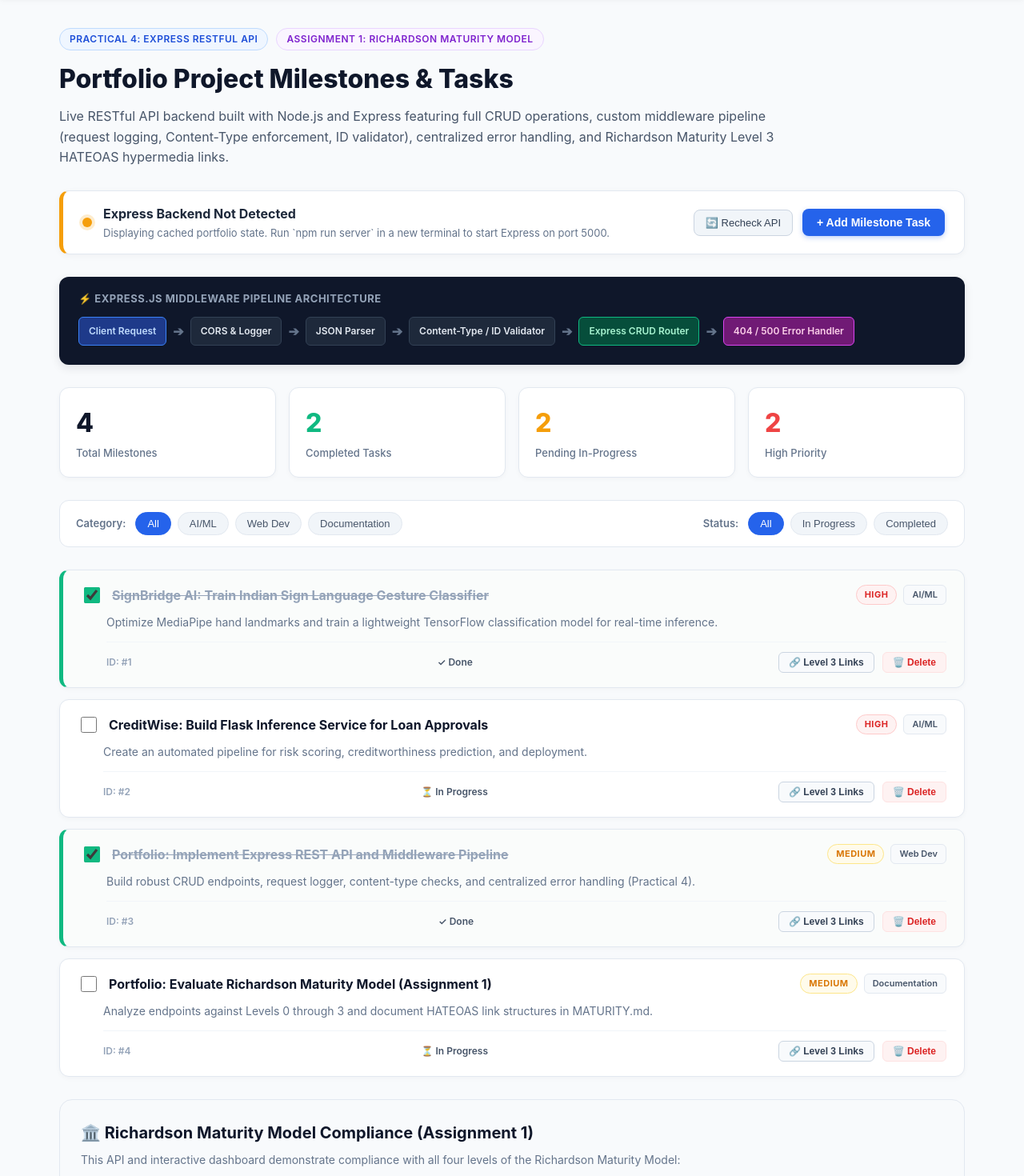
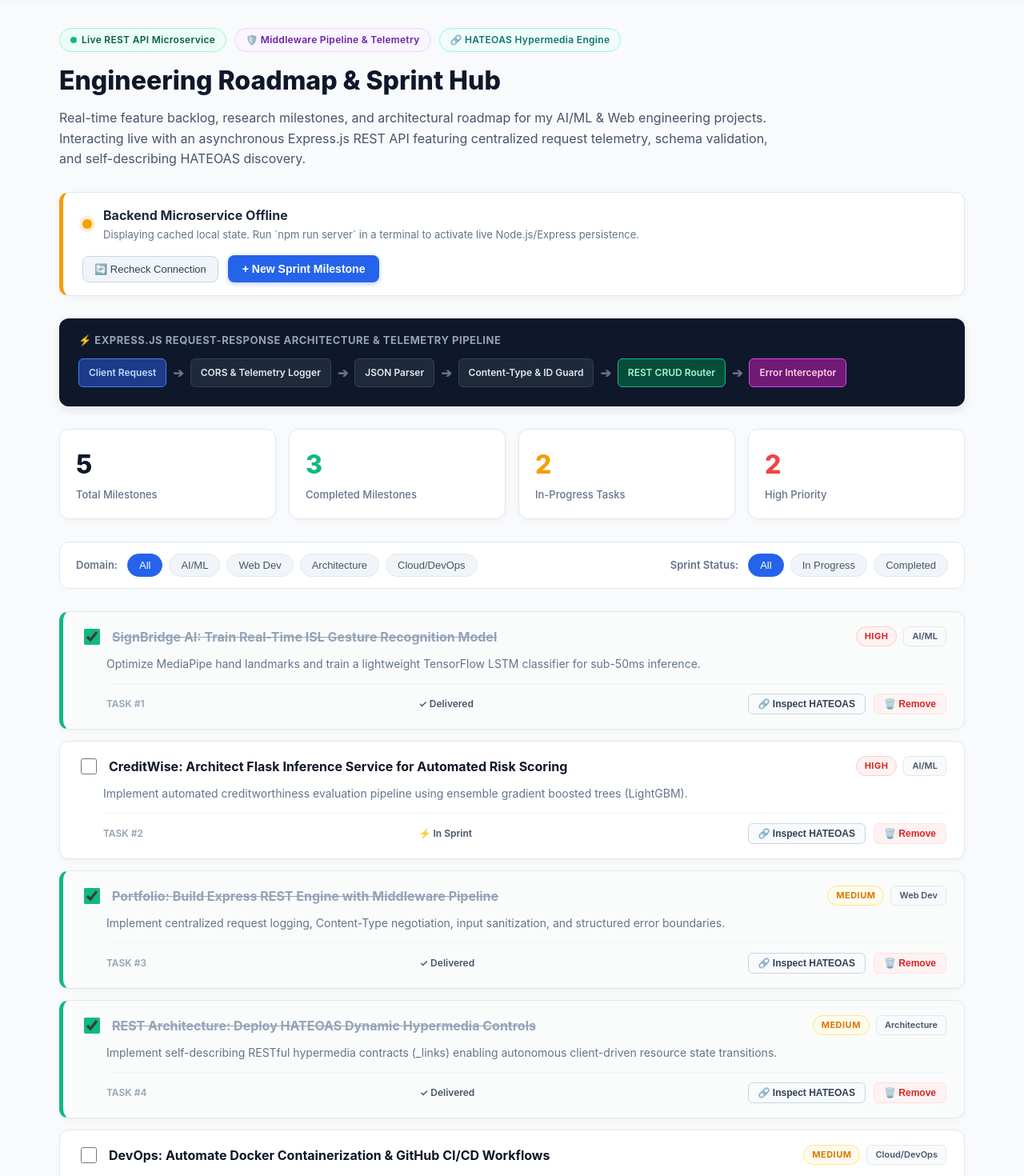
Before and after one commit to Jeel-Pipaliya/student-portfolio, a React (Vite) app: page /tasks in a window 1280 px wide. Shown: the part 80-1550 px from the top of the page at 80% size. Built offline with nearby package versions, Linux system fonts and the light colour scheme; no server answers.

Commit message:
feat(roadmap): polish Dev Roadmap UI and replace academic badges with engineering microservice showcases

```diff
--- a/src/components/NavBar.jsx
+++ b/src/components/NavBar.jsx
@@ -15,7 +15,7 @@ function NavBar({ isDarkMode, toggleTheme }) {
         </Link>
 
         <Link to="/tasks">
-          Tasks & API
+          Dev Roadmap
         </Link>
 
         <Link to="/contact">
--- a/src/index.css
+++ b/src/index.css
@@ -905,24 +905,58 @@ main {
   margin-bottom: 12px;
 }
 
-.badge-academic {
+.badge-tech {
   display: inline-flex;
   align-items: center;
-  padding: 4px 12px;
-  background: #eff6ff;
-  color: #1d4ed8;
+  gap: 6px;
+  padding: 5px 13px;
+  background: #ecfdf5;
+  color: #065f46;
   font-size: 12px;
   font-weight: 600;
   border-radius: 9999px;
-  border: 1px solid #bfdbfe;
-  text-transform: uppercase;
-  letter-spacing: 0.5px;
-}
-
-.badge-academic.badge-rmm {
+  border: 1px solid #a7f3d0;
+  letter-spacing: 0.3px;
+}
+
+.live-dot-inline {
+  width: 8px;
+  height: 8px;
+  border-radius: 50%;
+  background: #10b981;
+  box-shadow: 0 0 0 2px rgba(16, 185, 129, 0.3);
+  display: inline-block;
+  animation: pulse-green 1.5s infinite;
+}
+
+.badge-tech.badge-purple {
   background: #faf5ff;
-  color: #7e22ce;
+  color: #6b21a8;
   border-color: #e9d5ff;
+}
+
+.badge-tech.badge-cyan {
+  background: #f0fdfa;
+  color: #0f766e;
+  border-color: #99f6e4;
+}
+
+.app.dark .badge-tech {
+  background: #064e3b;
+  color: #a7f3d0;
+  border-color: #059669;
+}
+
+.app.dark .badge-tech.badge-purple {
+  background: #3b0764;
+  color: #e9d5ff;
+  border-color: #7e22ce;
+}
+
+.app.dark .badge-tech.badge-cyan {
+  background: #134e4a;
+  color: #99f6e4;
+  border-color: #14b8a6;
 }
 
 .tasks-title {
--- a/src/pages/Tasks.jsx
+++ b/src/pages/Tasks.jsx
@@ -5,8 +5,8 @@ const API_BASE_URL = "http://localhost:5000";
 const INITIAL_FALLBACK_TASKS = [
   {
     id: 1,
-    title: "SignBridge AI: Train Indian Sign Language Gesture Classifier",
-    description: "Optimize MediaPipe hand landmarks and train a lightweight TensorFlow classification model for real-time inference.",
+    title: "SignBridge AI: Train Real-Time ISL Gesture Recognition Model",
+    description: "Optimize MediaPipe hand landmarks and train a lightweight TensorFlow LSTM classifier for sub-50ms inference.",
     category: "AI/ML",
     priority: "High",
     completed: true,
@@ -20,8 +20,8 @@ const INITIAL_FALLBACK_TASKS = [
   },
   {
     id: 2,
-    title: "CreditWise: Build Flask Inference Service for Loan Approvals",
-    description: "Create an automated pipeline for risk scoring, creditworthiness prediction, and deployment.",
+    title: "CreditWise: Architect Flask Inference Service for Automated Risk Scoring",
+    description: "Implement automated creditworthiness evaluation pipeline using ensemble gradient boosted trees (LightGBM).",
     category: "AI/ML",
     priority: "High",
     completed: false,
@@ -35,8 +35,8 @@ const INITIAL_FALLBACK_TASKS = [
   },
   {
     id: 3,
-    title: "Portfolio: Implement Express REST API and Middleware Pipeline",
-    description: "Build robust CRUD endpoints, request logger, content-type checks, and centralized error handling (Practical 4).",
+    title: "Portfolio: Build Express REST Engine with Middleware Pipeline",
+    description: "Implement centralized request logging, Content-Type negotiation, input sanitization, and structured error boundaries.",
     category: "Web Dev",
     priority: "Medium",
     completed: true,
@@ -50,16 +50,31 @@ const INITIAL_FALLBACK_TASKS = [
   },
   {
     id: 4,
-    title: "Portfolio: Evaluate Richardson Maturity Model (Assignment 1)",
-    description: "Analyze endpoints against Levels 0 through 3 and document HATEOAS link structures in MATURITY.md.",
-    category: "Documentation",
+    title: "REST Architecture: Deploy HATEOAS Dynamic Hypermedia Controls",
+    description: "Implement self-describing RESTful hypermedia contracts (_links) enabling autonomous client-driven resource state transitions.",
+    category: "Architecture",
     priority: "Medium",
-    completed: false,
+    completed: true,
     createdAt: new Date().toISOString(),
     _links: {
       self: { href: "http://localhost:5000/tasks/4", method: "GET" },
       update: { href: "http://localhost:5000/tasks/4", method: "PUT" },
       delete: { href: "http://localhost:5000/tasks/4", method: "DELETE" },
+      collection: { href: "http://localhost:5000/tasks", method: "GET" }
+    }
+  },
+  {
+    id: 5,
+    title: "DevOps: Automate Docker Containerization & GitHub CI/CD Workflows",
+    description: "Configure automated testing pipelines and multi-stage container builds for rapid deployment.",
+    category: "Cloud/DevOps",
+    priority: "Medium",
+    completed: false,
+    createdAt: new Date().toISOString(),
+    _links: {
+      self: { href: "http://localhost:5000/tasks/5", method: "GET" },
+      update: { href: "http://localhost:5000/tasks/5", method: "PUT" },
+      delete: { href: "http://localhost:5000/tasks/5", method: "DELETE" },
       collection: { href: "http://localhost:5000/tasks", method: "GET" }
     }
   }
@@ -140,10 +155,10 @@ function Tasks() {
           prev.map((t) => (t.id === task.id ? updatedTask : t))
         );
         showToast(
-          `Task #${task.id} updated (HTTP 200 OK): ${updatedCompleted ? "Completed" : "In Progress"}`
+          `Milestone #${task.id} updated (HTTP 200 OK): ${updatedCompleted ? "Completed" : "In Progress"}`
         );
       } catch (err) {
-        showToast(`Error updating task: ${err.message}`, "error");
+        showToast(`Error updating milestone: ${err.message}`, "error");
       }
     } else {
       // Local client fallback
@@ -153,14 +168,14 @@ function Tasks() {
         )
       );
       showToast(
-        `Task #${task.id} updated locally (Start server with 'npm run server' for live persistence)`
+        `Milestone #${task.id} updated locally (Start backend with 'npm run server' for live persistence)`
       );
     }
   };
 
   // Delete Task (DELETE /tasks/:id)
   const handleDeleteTask = async (taskId) => {
-    if (!window.confirm(`Are you sure you want to delete Task #${taskId}?`)) {
+    if (!window.confirm(`Are you sure you want to remove Milestone #${taskId}?`)) {
       return;
     }
 
@@ -175,13 +190,13 @@ function Tasks() {
         }
 
         setTasks((prev) => prev.filter((t) => t.id !== taskId));
-        showToast(`Task #${taskId} deleted successfully (HTTP 200 OK)`);
+        showToast(`Milestone #${taskId} deleted successfully (HTTP 200 OK)`);
       } catch (err) {
-        showToast(`Error deleting task: ${err.message}`, "error");
+        showToast(`Error deleting milestone: ${err.message}`, "error");
       }
     } else {
       setTasks((prev) => prev.filter((t) => t.id !== taskId));
-      showToast(`Task #${taskId} deleted locally`);
+      showToast(`Milestone #${taskId} removed locally`);
     }
   };
 
@@ -189,7 +204,7 @@ function Tasks() {
   const handleCreateTask = async (e) => {
     e.preventDefault();
     if (!formData.title.trim()) {
-      setFormError("Task title is required.");
+      setFormError("Milestone title is required.");
       return;
     }
 
@@ -221,7 +236,7 @@ function Tasks() {
           priority: "Medium"
         });
         showToast(
-          `Task #${createdTask.id} created successfully (HTTP 201 Created)!`
+          `Milestone #${createdTask.id} created successfully (HTTP 201 Created)!`
         );
       } catch (err) {
         setFormError(`Server error: ${err.message}`);
@@ -258,7 +273,7 @@ function Tasks() {
       });
       setFormSubmitting(false);
       showToast(
-        `Task #${nextId} created locally (Start server with 'npm run server' for live persistence)`
+        `Milestone #${nextId} created locally (Start backend with 'npm run server' for live persistence)`
       );
     }
   };
@@ -300,14 +315,21 @@ function Tasks() {
       {/* Header Section */}
       <div className="tasks-header">
         <div className="header-badges">
-          <span className="badge-academic">Practical 4: Express RESTful API</span>
-          <span className="badge-academic badge-rmm">Assignment 1: Richardson Maturity Model</span>
+          <span className="badge-tech">
+            <span className="live-dot-inline"></span> Live REST API Microservice
+          </span>
+          <span className="badge-tech badge-purple">
+            🛡️ Middleware Pipeline & Telemetry
+          </span>
+          <span className="badge-tech badge-cyan">
+            🔗 HATEOAS Hypermedia Engine
+          </span>
         </div>
-        <h1 className="tasks-title">Portfolio Project Milestones & Tasks</h1>
+        <h1 className="tasks-title">Engineering Roadmap & Sprint Hub</h1>
         <p className="tasks-subtitle">
-          Live RESTful API backend built with Node.js and Express featuring full CRUD operations,
-          custom middleware pipeline (request logging, Content-Type enforcement, ID validator),
-          centralized error handling, and Richardson Maturity Level 3 HATEOAS hypermedia links.
+          Real-time feature backlog, research milestones, and architectural roadmap for my AI/ML & Web
+          engineering projects. Interacting live with an asynchronous Express.js REST API featuring centralized
+          request telemetry, schema validation, and self-describing HATEOAS discovery.
         </p>
       </div>
 
@@ -316,39 +338,39 @@ function Tasks() {
         <div className="status-indicator-group">
           <span className="status-dot"></span>
           <div>
-            <strong>{isApiOnline ? "Live Express REST API Active" : "Express Backend Not Detected"}</strong>
+            <strong>{isApiOnline ? "Express Backend Microservice Active" : "Backend Microservice Offline"}</strong>
             <p className="status-desc">
               {isApiOnline
-                ? `Connected to ${API_BASE_URL} • Global Request Logger & HATEOAS active`
-                : "Displaying cached portfolio state. Run `npm run server` in a new terminal to start Express on port 5000."}
+                ? `Connected to ${API_BASE_URL} • Live Request Telemetry & HATEOAS Contract Active`
+                : "Displaying cached local state. Run `npm run server` in a terminal to activate live Node.js/Express persistence."}
             </p>
           </div>
         </div>
         <div className="status-actions">
           <button className="refresh-btn" onClick={fetchTasks} title="Check API Connection">
-            🔄 Recheck API
+            🔄 Recheck Connection
           </button>
           <button className="add-task-btn" onClick={() => setShowAddModal(true)}>
-            + Add Milestone Task
+            + New Sprint Milestone
           </button>
         </div>
       </div>
 
       {/* Middleware Pipeline Visualizer */}
       <div className="pipeline-card">
-        <div className="pipeline-title">⚡ Express.js Middleware Pipeline Architecture</div>
+        <div className="pipeline-title">⚡ Express.js Request-Response Architecture & Telemetry Pipeline</div>
         <div className="pipeline-flow">
           <div className="pipeline-step step-client">Client Request</div>
           <div className="pipeline-arrow">➔</div>
-          <div className="pipeline-step">CORS & Logger</div>
+          <div className="pipeline-step">CORS & Telemetry Logger</div>
           <div className="pipeline-arrow">➔</div>
           <div className="pipeline-step">JSON Parser</div>
           <div className="pipeline-arrow">➔</div>
-          <div className="pipeline-step">Content-Type / ID Validator</div>
+          <div className="pipeline-step">Content-Type & ID Guard</div>
           <div className="pipeline-arrow">➔</div>
-          <div className="pipeline-step step-router">Express CRUD Router</div>
+          <div className="pipeline-step step-router">REST CRUD Router</div>
           <div className="pipeline-arrow">➔</div>
-          <div className="pipeline-step step-error">404 / 500 Error Handler</div>
+          <div className="pipeline-step step-error">Error Interceptor</div>
         </div>
       </div>
 
@@ -360,11 +382,11 @@ function Tasks() {
         </div>
         <div className="stat-card completed">
           <div className="stat-value">{completedCount}</div>
-          <div className="stat-label">Completed Tasks</div>
+          <div className="stat-label">Completed Milestones</div>
         </div>
         <div className="stat-card pending">
           <div className="stat-value">{pendingCount}</div>
-          <div className="stat-label">Pending In-Progress</div>
+          <div className="stat-label">In-Progress Tasks</div>
         </div>
         <div className="stat-card high-priority">
           <div className="stat-value">{highPriorityCount}</div>
@@ -375,8 +397,8 @@ function Tasks() {
       {/* Filters Bar */}
       <div className="task-filters-bar">
         <div className="filter-group">
-          <span className="filter-label">Category:</span>
-          {["All", "AI/ML", "Web Dev", "Documentation"].map((cat) => (
+          <span className="filter-label">Domain:</span>
+          {["All", "AI/ML", "Web Dev", "Architecture", "Cloud/DevOps"].map((cat) => (
             <button
               key={cat}
               className={`filter-chip ${selectedCategory === cat ? "active" : ""}`}
@@ -388,7 +410,7 @@ function Tasks() {
         </div>
 
         <div className="filter-group">
-          <span className="filter-label">Status:</span>
+          <span className="filter-label">Sprint Status:</span>
           {[
             { id: "all", label: "All" },
             { id: "pending", label: "In Progress" },
@@ -409,12 +431,12 @@ function Tasks() {
       {loading ? (
         <div className="loading-state">
           <div className="task-spinner"></div>
-          <p>Loading project milestone tasks from API...</p>
+          <p>Syncing engineering milestones from microservice...</p>
         </div>
       ) : filteredTasks.length === 0 ? (
         <div className="empty-state">
-          <h3>No tasks match your criteria</h3>
-          <p>Try clearing filters or add a new milestone task.</p>
+          <h3>No milestones match your filter</h3>
+          <p>Try switching domains or add a new sprint milestone.</p>
         </div>
       ) : (
         <div className="tasks-grid">
@@ -444,24 +466,24 @@ function Tasks() {
               {task.description && <p className="task-desc">{task.description}</p>}
 
               <div className="task-card-footer">
-                <span className="task-id-badge">ID: #{task.id}</span>
+                <span className="task-id-badge">TASK #{task.id}</span>
                 <span className="task-status-pill">
-                  {task.completed ? "✓ Done" : "⏳ In Progress"}
+                  {task.completed ? "✓ Delivered" : "⚡ In Sprint"}
                 </span>
                 <div className="task-actions">
                   <button
                     className="hateoas-toggle-btn"
                     onClick={() => toggleLinksInspector(task.id)}
-                    title="Inspect Richardson Level 3 HATEOAS Hypermedia Links"
+                    title="Inspect self-describing HATEOAS Hypermedia links"
                   >
-                    {expandedLinks[task.id] ? "Hide HATEOAS" : "🔗 Level 3 Links"}
+                    {expandedLinks[task.id] ? "Hide Hypermedia" : "🔗 Inspect HATEOAS"}
                   </button>
                   <button
                     className="delete-task-btn"
                     onClick={() => handleDeleteTask(task.id)}
-                    title="Delete Task (DELETE /tasks/:id)"
+                    title="Delete Milestone (DELETE /tasks/:id)"
                   >
-                    🗑️ Delete
+                    🗑️ Remove
                   </button>
                 </div>
               </div>
@@ -470,14 +492,14 @@ function Tasks() {
               {expandedLinks[task.id] && (
                 <div className="hateoas-drawer">
                   <div className="hateoas-drawer-title">
-                    <span>Richardson Maturity Level 3 — Hypermedia Controls (_links)</span>
-                    <span className="hateoas-tag">HATEOAS</span>
+                    <span>Self-Describing Hypermedia Controls (_links)</span>
+                    <span className="hateoas-tag">HATEOAS Contract</span>
                   </div>
                   <pre className="hateoas-code">
                     {JSON.stringify(task._links || {}, null, 2)}
                   </pre>
                   <div className="hateoas-drawer-note">
-                    Clients navigate state dynamically using these hypermedia URIs without hardcoded route knowledge.
+                    Decoupled REST client navigation: State transitions are discovered dynamically at runtime via hypermedia links.
                   </div>
                 </div>
               )}
@@ -491,7 +513,7 @@ function Tasks() {
         <div className="modal-backdrop" onClick={() => setShowAddModal(false)}>
           <div className="modal-content" onClick={(e) => e.stopPropagation()}>
             <div className="modal-header">
-              <h2>Add Portfolio Milestone Task</h2>
+              <h2>Add Sprint Milestone</h2>
               <button className="modal-close-btn" onClick={() => setShowAddModal(false)}>
                 ✕
               </button>
@@ -501,11 +523,11 @@ function Tasks() {
               {formError && <div className="form-error-alert">{formError}</div>}
 
               <div className="form-group">
-                <label htmlFor="task-title">Task Title *</label>
+                <label htmlFor="task-title">Milestone Title *</label>
                 <input
                   id="task-title"
                   type="text"
-                  placeholder="e.g. SignBridge AI: Optimize MediaPipe Landmark Extraction"
+                  placeholder="e.g. SignBridge AI: Integrate FP16 ONNX Runtime Quantization"
                   value={formData.title}
                   onChange={(e) => setFormData({ ...formData, title: e.target.value })}
                   required
@@ -513,11 +535,11 @@ function Tasks() {
               </div>
 
               <div className="form-group">
-                <label htmlFor="task-desc">Description</label>
+                <label htmlFor="task-desc">Technical Objective</label>
                 <textarea
                   id="task-desc"
                   rows="3"
-                  placeholder="Details of the technical objective or milestone..."
+                  placeholder="Describe the architectural milestone or deliverable..."
                   value={formData.description}
                   onChange={(e) => setFormData({ ...formData, description: e.target.value })}
                 />
@@ -525,7 +547,7 @@ function Tasks() {
 
               <div className="form-row">
                 <div className="form-group">
-                  <label htmlFor="task-category">Category</label>
+                  <label htmlFor="task-category">Domain</label>
                   <select
                     id="task-category"
                     value={formData.category}
@@ -533,8 +555,8 @@ function Tasks() {
                   >
                     <option value="AI/ML">AI/ML</option>
                     <option value="Web Dev">Web Dev</option>
+                    <option value="Architecture">Architecture</option>
                     <option value="Cloud/DevOps">Cloud/DevOps</option>
-                    <option value="Documentation">Documentation</option>
                   </select>
                 </div>
 
@@ -565,7 +587,7 @@ function Tasks() {
                   className="btn-primary"
                   disabled={formSubmitting}
                 >
-                  {formSubmitting ? "Creating..." : "Create Task (POST /tasks)"}
+                  {formSubmitting ? "Dispatching..." : "Commit Milestone (POST /tasks)"}
                 </button>
               </div>
             </form>
@@ -573,33 +595,33 @@ function Tasks() {
         </div>
       )}
 
-      {/* Richardson Maturity Model Info Card */}
+      {/* RESTful Architecture & Maturity Card */}
       <div className="rmm-card">
-        <h3>🏛️ Richardson Maturity Model Compliance (Assignment 1)</h3>
+        <h3>🏛️ RESTful Architecture & Hypermedia Maturity</h3>
         <p className="rmm-intro">
-          This API and interactive dashboard demonstrate compliance with all four levels of the
-          Richardson Maturity Model:
+          Designed around the Richardson Maturity Model, demonstrating progressive API capabilities
+          from resource-oriented URI design to self-describing HATEOAS discovery:
         </p>
         <div className="rmm-grid">
           <div className="rmm-level-item">
-            <div className="rmm-level-num">Level 0</div>
-            <div className="rmm-level-title">The Swamp of POX</div>
-            <div className="rmm-level-desc">Single URI, single HTTP verb used as transport tunnel (RPC style). Surpassed.</div>
-          </div>
-          <div className="rmm-level-item">
             <div className="rmm-level-num">Level 1</div>
-            <div className="rmm-level-title">Resources</div>
-            <div className="rmm-level-desc">Discrete URIs for individual & collection resources (/tasks, /tasks/:id). Satisfied.</div>
+            <div className="rmm-level-title">Uniform Resource URIs</div>
+            <div className="rmm-level-desc">Discrete addressable endpoints for collections (/tasks) and individual entities (/tasks/:id).</div>
           </div>
           <div className="rmm-level-item">
             <div className="rmm-level-num">Level 2</div>
-            <div className="rmm-level-title">HTTP Verbs & Status Codes</div>
-            <div className="rmm-level-desc">GET, POST, PUT, DELETE with 200, 201, 400, 404, 415, 500 status codes. Satisfied.</div>
+            <div className="rmm-level-title">Standard HTTP Verbs & Status</div>
+            <div className="rmm-level-desc">Strict semantics for GET, POST, PUT, DELETE paired with deterministic status codes (200, 201, 400, 415, 500).</div>
           </div>
           <div className="rmm-level-item active">
             <div className="rmm-level-num">Level 3</div>
-            <div className="rmm-level-title">HATEOAS Hypermedia</div>
-            <div className="rmm-level-desc">Embeds dynamic _links in representations guiding clients on state transitions. Satisfied!</div>
+            <div className="rmm-level-title">Hypermedia Controls (HATEOAS)</div>
+            <div className="rmm-level-desc">Embeds dynamic _links in JSON representations enabling autonomous, decoupled state transitions.</div>
+          </div>
+          <div className="rmm-level-item">
+            <div className="rmm-level-num">Resilience</div>
+            <div className="rmm-level-title">Zero-Leak Error Handling</div>
+            <div className="rmm-level-desc">Centralized error boundaries intercept unhandled exceptions and prevent raw stack traces from reaching clients.</div>
           </div>
         </div>
       </div>
```
Also changed, not shown: server.js (+19 -10 lines).
